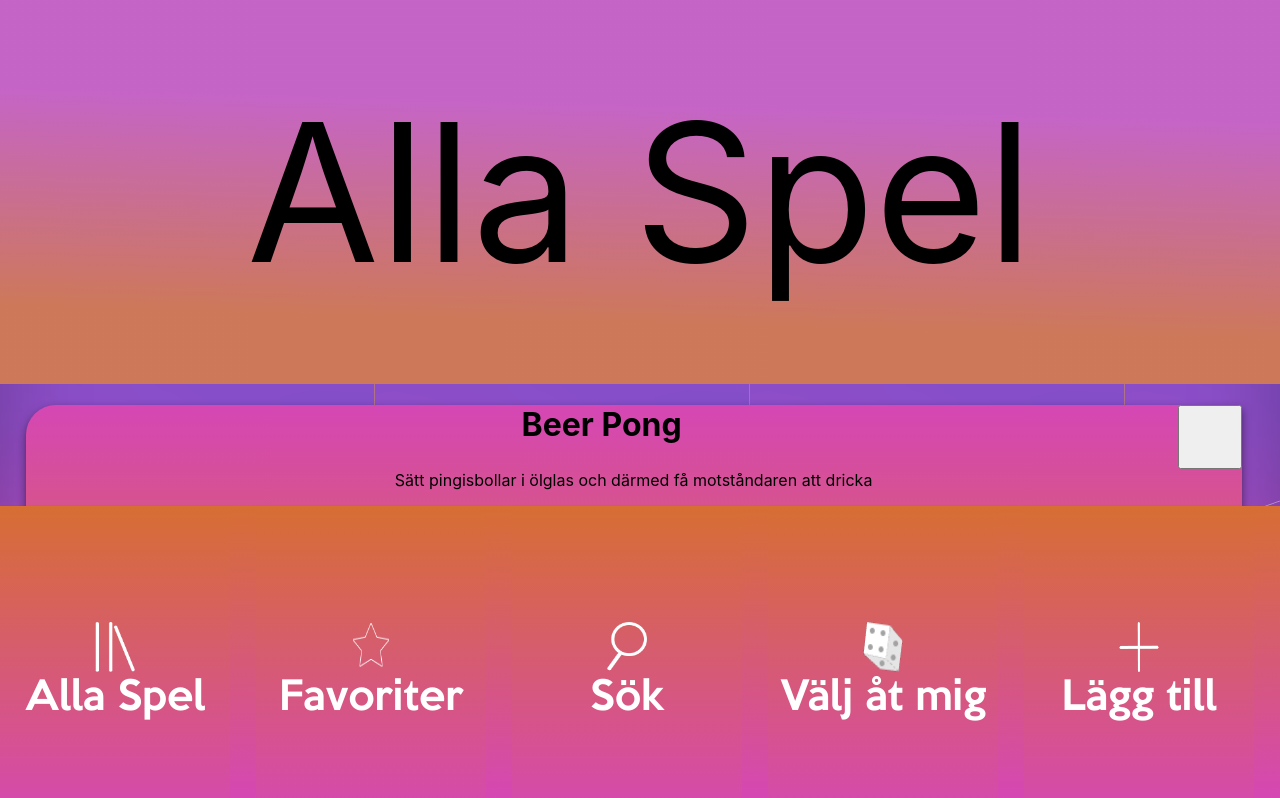
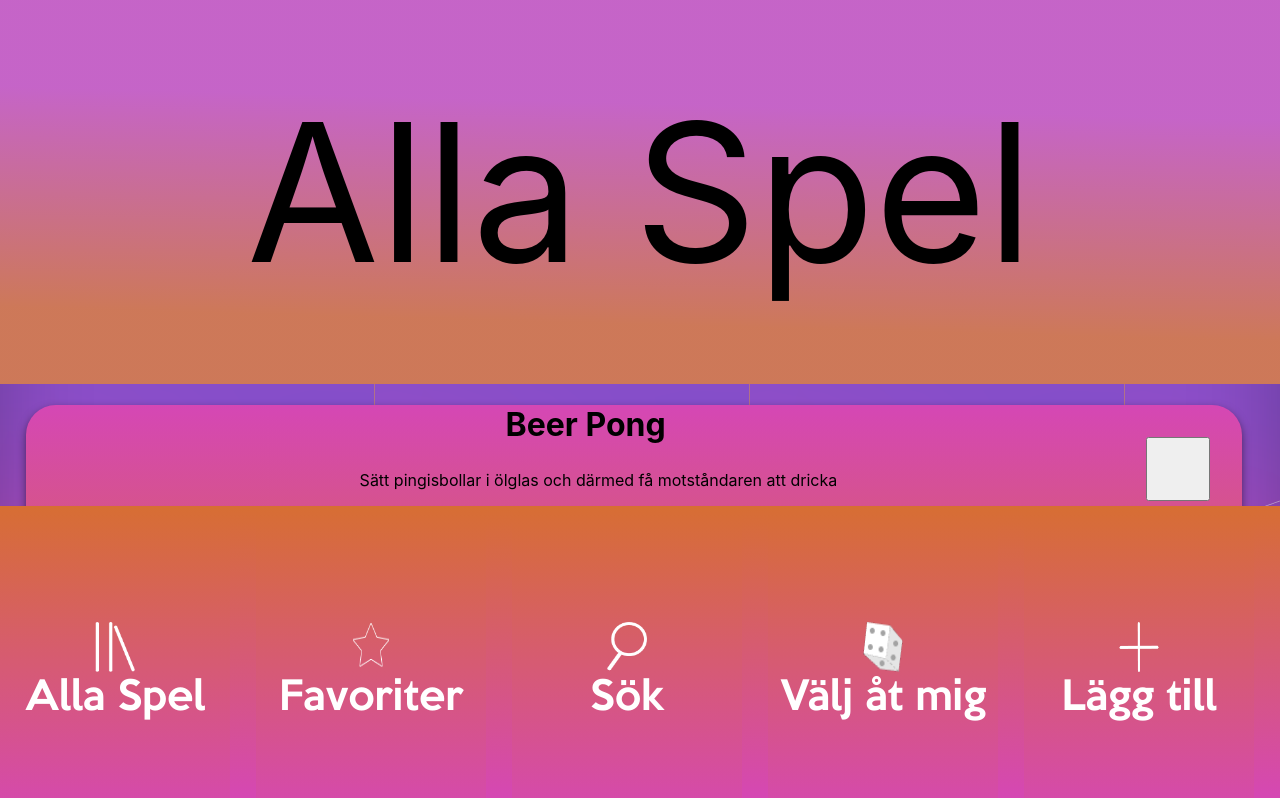
Before and after one commit to VibeValley/PartyPP, a React (Create React App) app: page /AllaSpel in a window 1280 px wide. Shown: the top 798 px of the page. Built offline with nearby package versions, Linux system fonts and the light colour scheme.

Commit message:
Update App.css

```diff
--- a/src/App.css
+++ b/src/App.css
@@ -119,6 +119,7 @@ html {
 }
 
 .ListaTitel {
+  text-align: center;
   margin-bottom: 0vw;
 }
 
@@ -133,7 +134,10 @@ a {
 }
 
 .favBox {
+
   float: right;
+  margin-top: 2.5vw;
+  margin-right: 2.5vw;
   height: 5vw;
   width: 5vw;
 }
```
